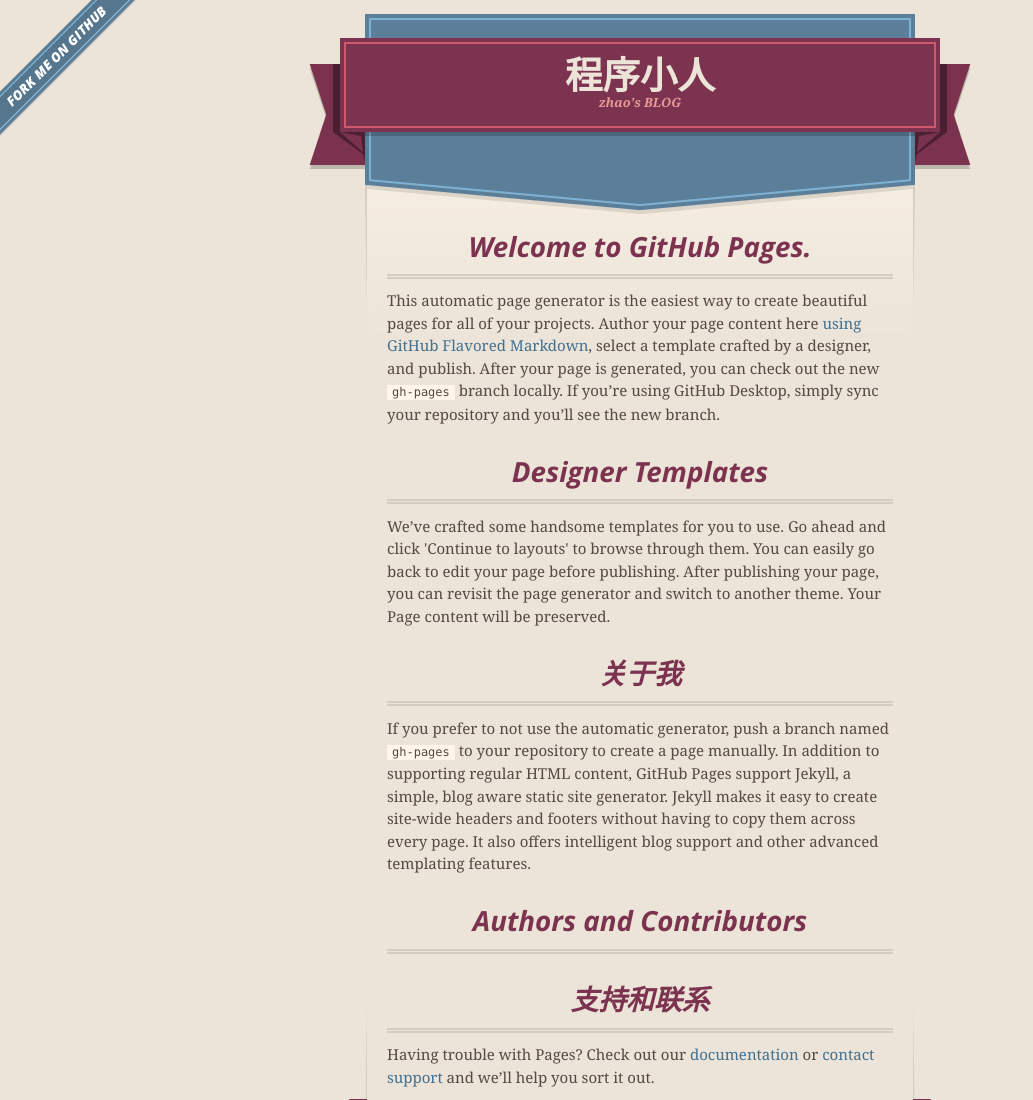
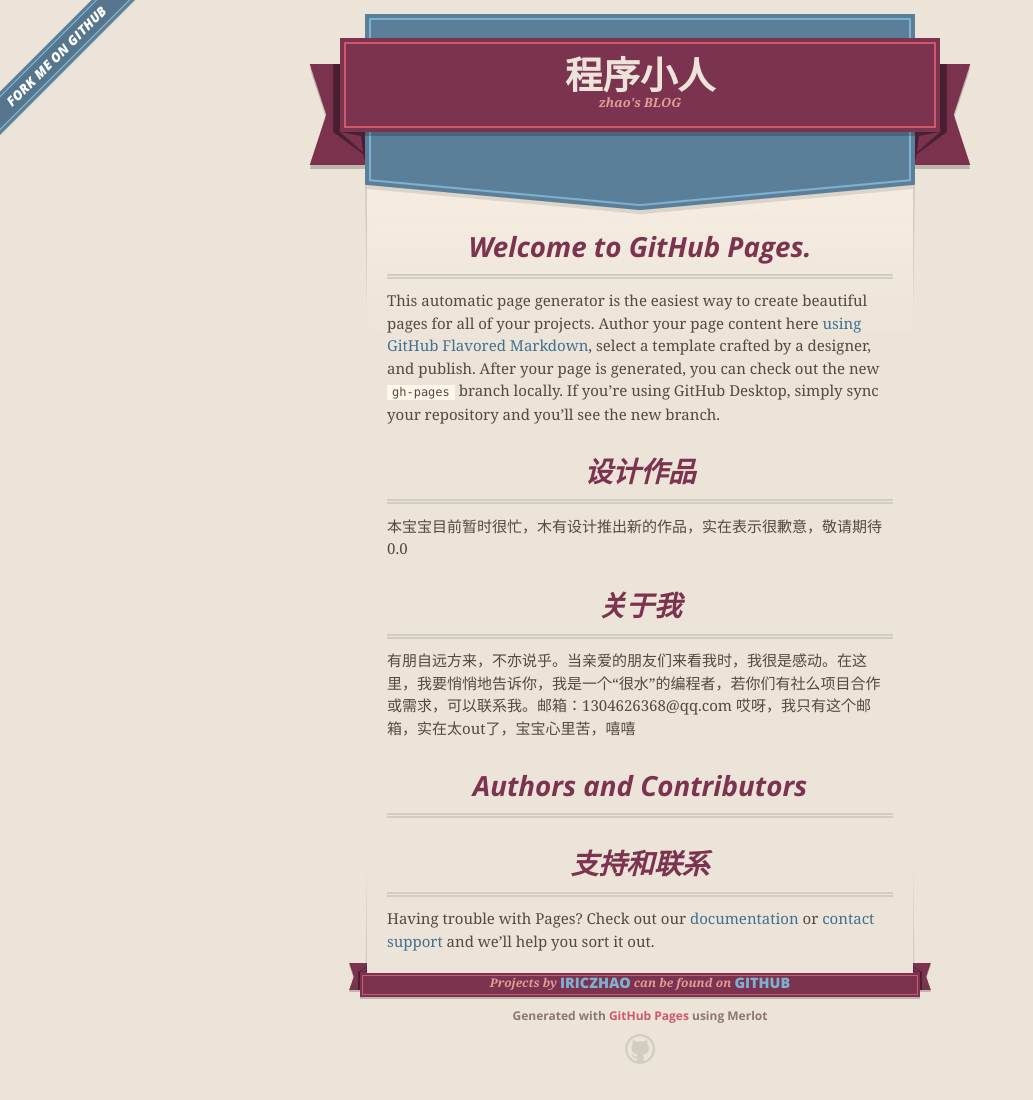
Before and after one commit to Iriczhao/Iriczhao.github.io, a plain HTML site: page index.html in a window 1280 px wide. Shown: the top 1100 px of the page, without its empty margins (0-1033 px from the left). Drawn offline with nearby package versions, Linux system fonts and the light colour scheme.

Commit message:
Update index.html

```diff
--- a/index.html
+++ b/index.html
@@ -51,15 +51,11 @@
 <p>This automatic page generator is the easiest way to create beautiful pages for all of your projects. Author your page content here <a href="https://guides.github.com/features/mastering-markdown/">using GitHub Flavored Markdown</a>, select a template crafted by a designer, and publish. After your page is generated, you can check out the new <code>gh-pages</code> branch locally. If you’re using GitHub Desktop, simply sync your repository and you’ll see the new branch.</p>
 
 <h3>
-<a id="designer-templates" class="anchor" href="#designer-templates" aria-hidden="true"><span aria-hidden="true" class="octicon octicon-link"></span></a>Designer Templates</h3>
-
-<p>We’ve crafted some handsome templates for you to use. Go ahead and click 'Continue to layouts' to browse through them. You can easily go back to edit your page before publishing. After publishing your page, you can revisit the page generator and switch to another theme. Your Page content will be preserved.</p>
-
+<a id="designer-templates" class="anchor" href="#designer-templates" aria-hidden="true"><span aria-hidden="true" class="octicon octicon-link"></span></a>设计作品</h3>
+<p>本宝宝目前暂时很忙，木有设计推出新的作品，实在表示很歉意，敬请期待 0.0</p>
 <h3>
 <a id="creating-pages-manually" class="anchor" href="#creating-pages-manually" aria-hidden="true"><span aria-hidden="true" class="octicon octicon-link"></span></a>关于我</h3>
-
-<p>If you prefer to not use the automatic generator, push a branch named <code>gh-pages</code> to your repository to create a page manually. In addition to supporting regular HTML content, GitHub Pages support Jekyll, a simple, blog aware static site generator. Jekyll makes it easy to create site-wide headers and footers without having to copy them across every page. It also offers intelligent blog support and other advanced templating features.</p>
-
+<p> 有朋自远方来，不亦说乎。当亲爱的朋友们来看我时，我很是感动。在这里，我要悄悄地告诉你，我是一个“很水”的编程者，若你们有社么项目合作或需求，可以联系我。邮箱：1304626368@qq.com 哎呀，我只有这个邮箱，实在太out了，宝宝心里苦，嘻嘻</p>
 <h3>
 <a id="authors-and-contributors" class="anchor" href="#authors-and-contributors" aria-hidden="true"><span aria-hidden="true" class="octicon octicon-link"></span></a>Authors and Contributors</h3>
 <h3>
```
